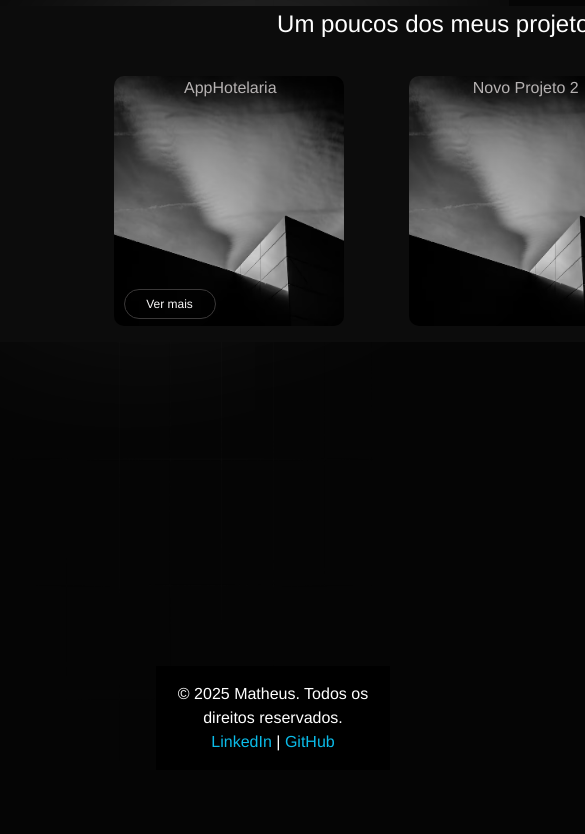
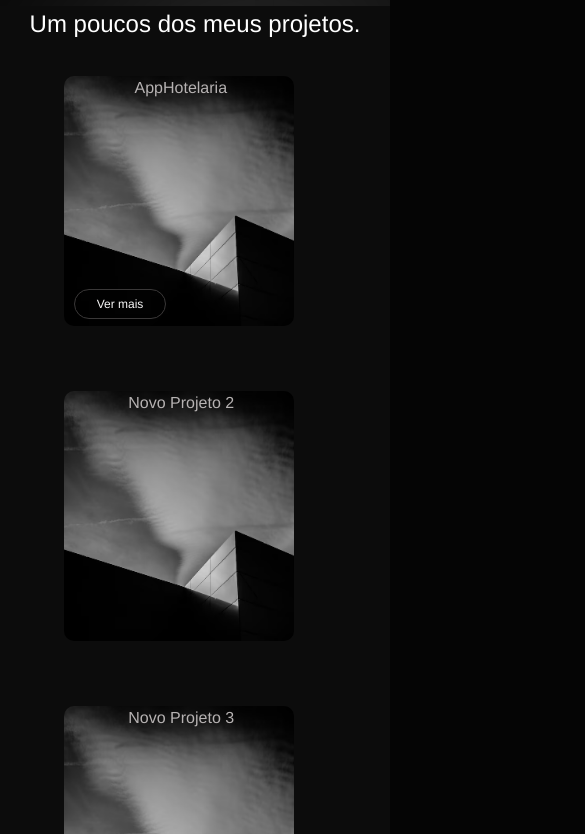
Before and after one commit to Matheus-Ribeiro-Jesus/portifolio, a plain HTML site: page projetos.html in a window 390 px wide. Shown: the part 74-908 px from the top of the page, 585 px wide, since content can reach past the window. Before the commit the page ends 844 px from the top, so only its background shows below. Drawn offline with Linux system fonts and the light colour scheme.

Commit message:
Segunda alteração web

```diff
--- a/css/projetos.css
+++ b/css/projetos.css
@@ -179,3 +179,16 @@
 footer a:hover {
     text-decoration: underline;
 }
+
+@media(max-width: 1000px) {
+    .list-items{
+        display: flex;
+        flex-direction: column;
+
+    }
+    footer{
+        grid-area: footer;
+        position: relative;
+        text-align: center;
+    }
+}
--- a/projetos.html
+++ b/projetos.html
@@ -33,7 +33,7 @@
                         <img src="" alt="">
                            <span>AppHotelaria</span>
                         <div class="button-github">
-                        <a href="https://github.com" class="apphotel">Ver mais</a>
+                        <a href="https://github.com/Matheus-Ribeiro-Jesus/AppHotel" class="apphotel">Ver mais</a>
                     </div>
                     </div>
                         <div class="cards cards1">
```
Also changed, not shown: css/style.css (+18 -0 lines), index.html (+2 -0 lines).
